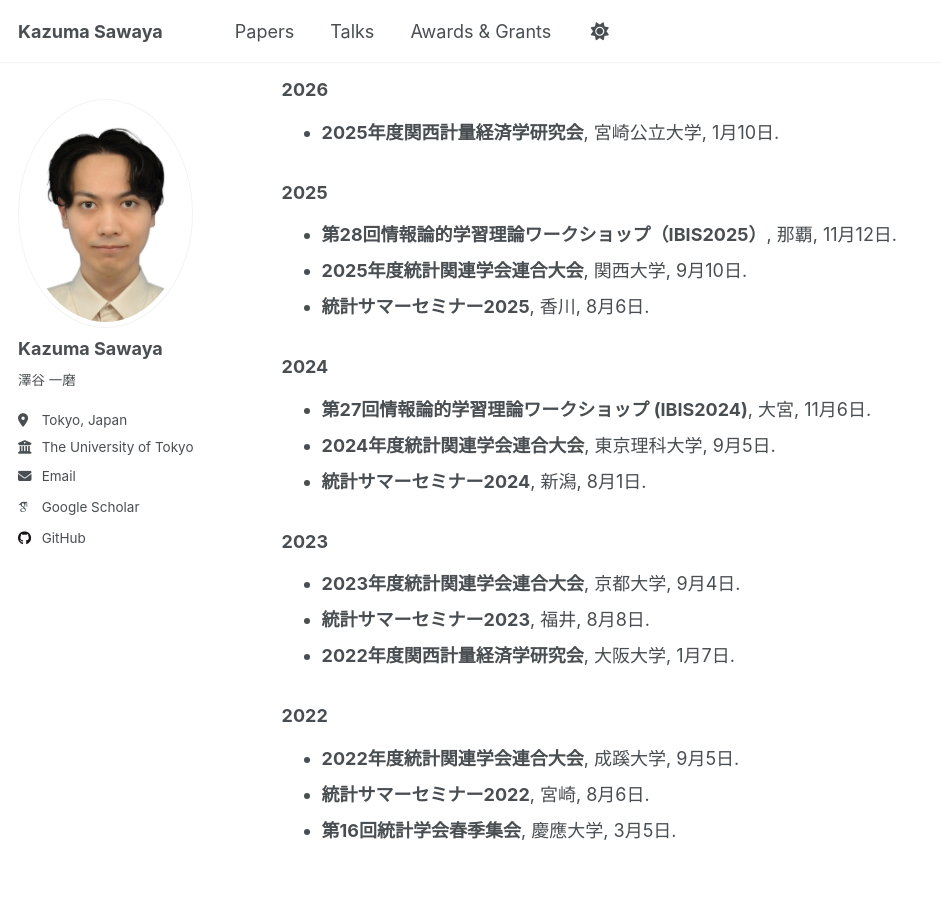
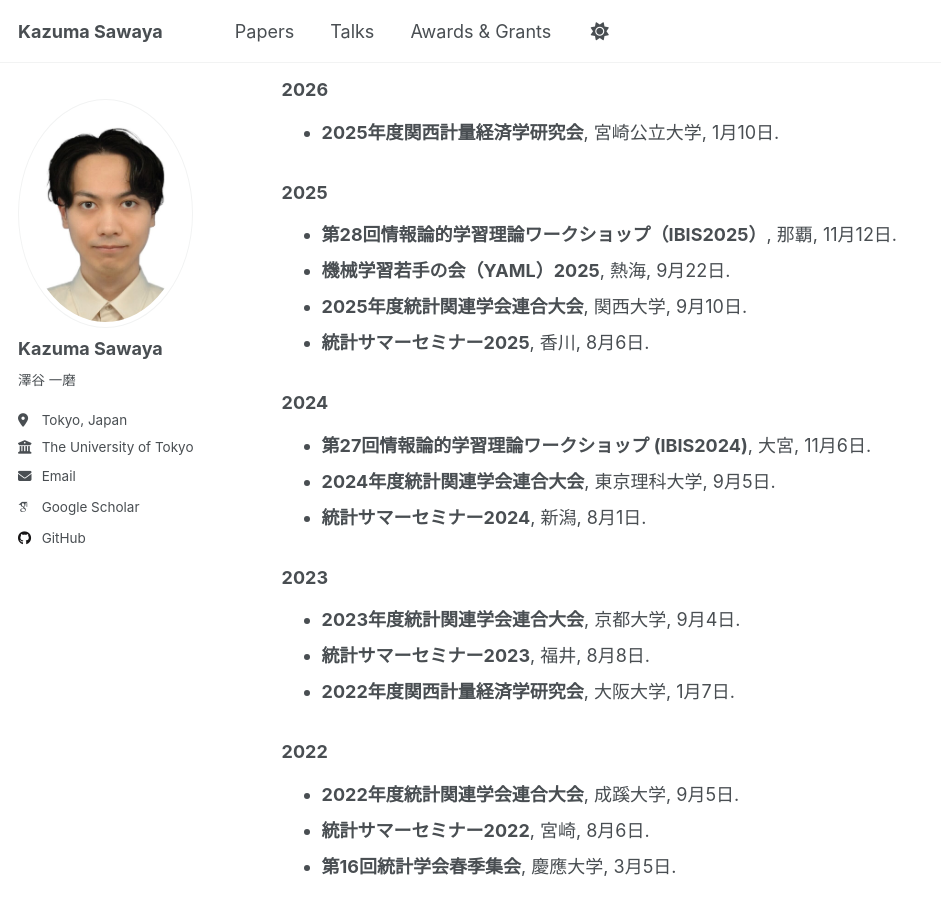
Before and after one commit to sawaya-ka/sawaya-ka.github.io, a Jekyll site: the page built from _pages/talks.md, in a window 1280 px wide and 900 px high, scrolled down 709 px. Shown: the whole window, without its empty margins (0-941 px from the left). Built offline with Jekyll 4.4.1, drawn with Linux system fonts in a browser that asks for light colours; some web fonts are replaced; a script that is not in the unit is left out.

Commit message:
Update talks.md

```diff
--- a/_pages/talks.md
+++ b/_pages/talks.md
@@ -27,6 +27,7 @@ author_profile: true
 
 ### 2025
 - **第28回情報論的学習理論ワークショップ（IBIS2025）**, 那覇, 11月12日.
+- **機械学習若手の会（YAML）2025**, 熱海, 9月22日.
 - **2025年度統計関連学会連合大会**, 関西大学, 9月10日.
 - **統計サマーセミナー2025**, 香川, 8月6日.
 
```
